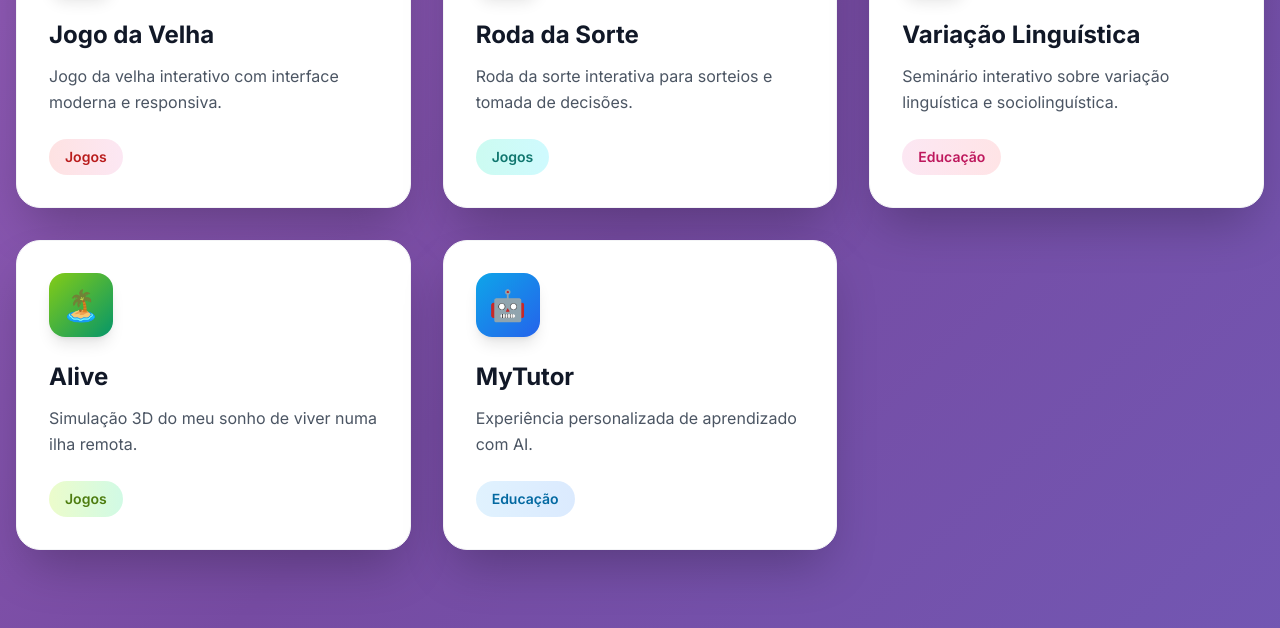
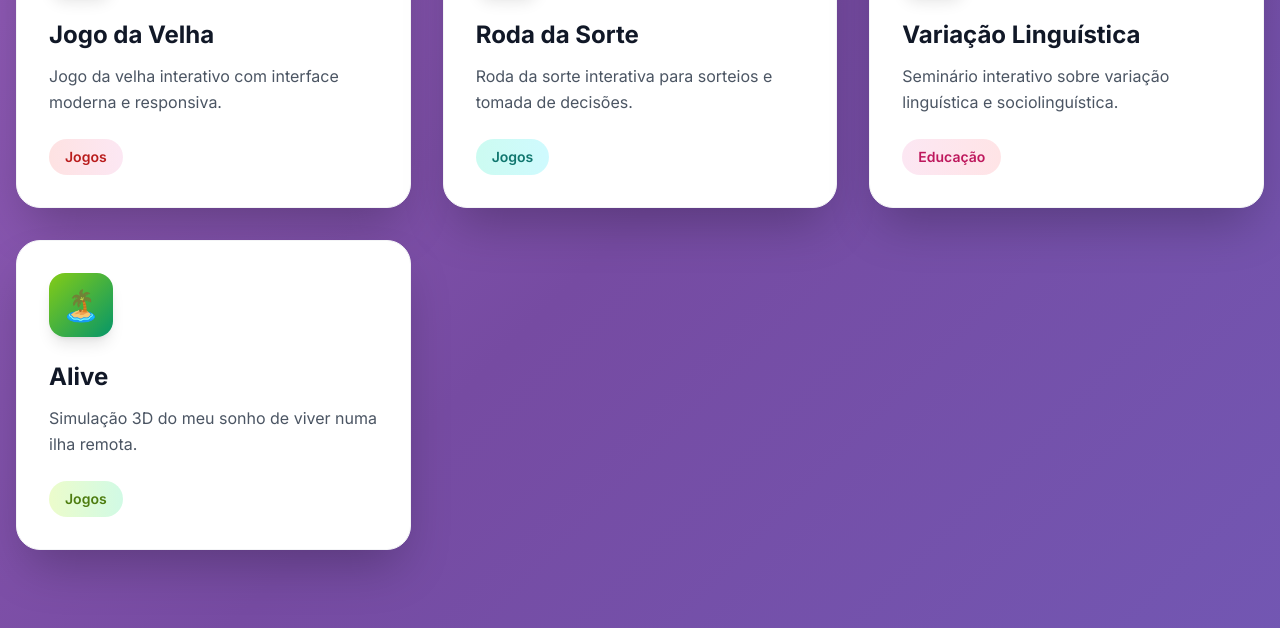
Before and after one commit to RomarioSG1998/apresentacao_pedagogia, a website: page index.html in a window 1280 px wide. Shown: the part 1406-2034 px from the top of the page. Drawn offline with nearby package versions, Linux system fonts and the light colour scheme.

Commit message:
Remove MyTutor project card
Removed MyTutor project card from the index.html.

```diff
--- a/index.html
+++ b/index.html
@@ -360,20 +360,6 @@
                     class="category-badge inline-block bg-gradient-to-r from-lime-100 to-emerald-100 text-lime-700 px-4 py-2 rounded-full text-sm font-semibold">Jogos</span>
             </a>
 
-            <!-- MyTutor -->
-            <a href="https://gemini.google.com/share/f0baceb1ae92" target="_blank" rel="noopener noreferrer"
-                data-category="Educação"
-                class="project-card fade-in bg-white rounded-3xl p-8 shadow-2xl border border-gray-100 hover:border-sky-400">
-                <div
-                    class="w-16 h-16 bg-gradient-to-br from-sky-500 to-blue-600 rounded-2xl flex items-center justify-center text-white font-bold text-3xl mb-6 shadow-lg">
-                    🤖
-                </div>
-                <h3 class="text-2xl font-bold text-gray-900 mb-3">MyTutor</h3>
-                <p class="text-gray-600 mb-6 leading-relaxed">Experiência personalizada de aprendizado com AI.</p>
-                <span
-                    class="category-badge inline-block bg-gradient-to-r from-sky-100 to-blue-100 text-sky-700 px-4 py-2 rounded-full text-sm font-semibold">Educação</span>
-            </a>
-
         </div>
 
         <!-- Footer -->
```
